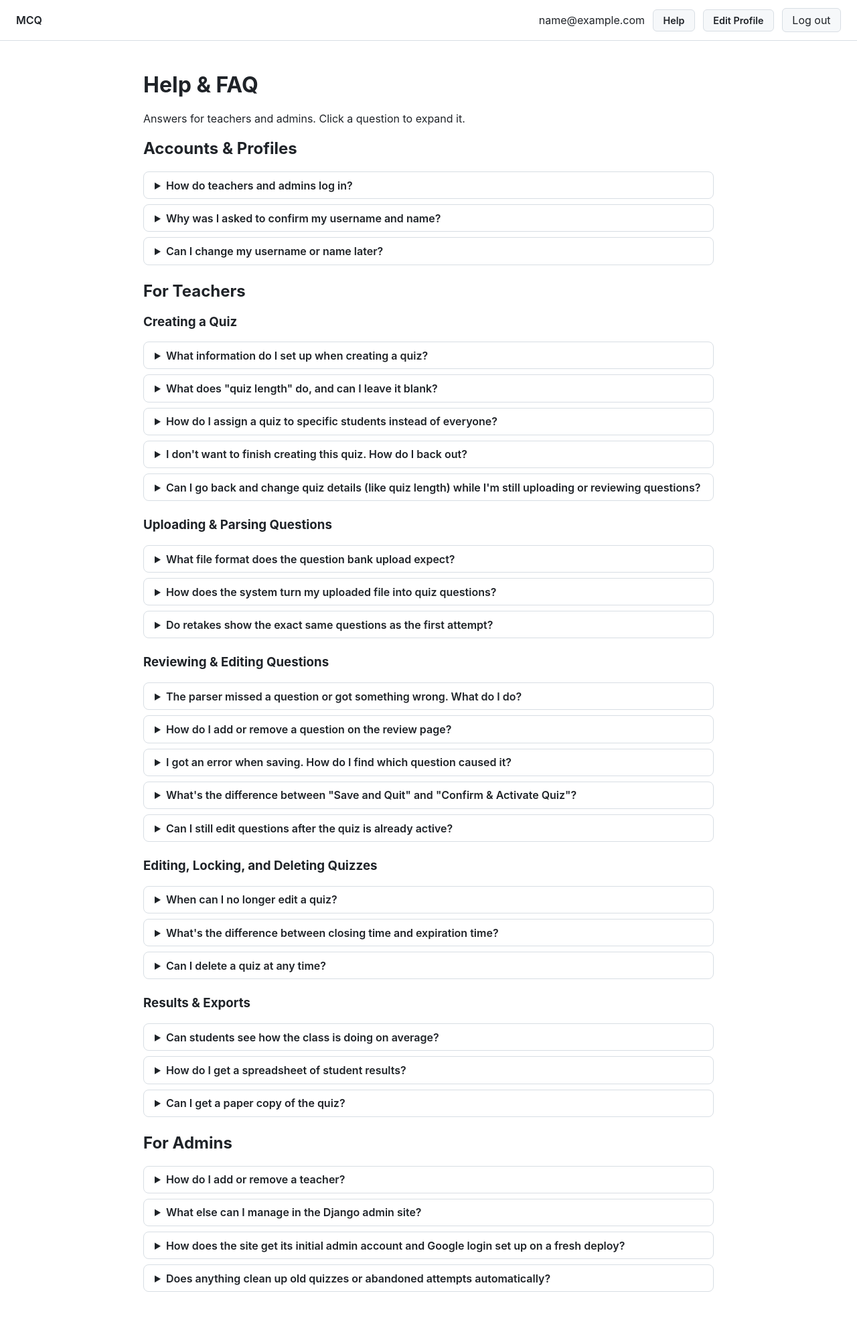
After one commit to GeorgeDai333/MCQ-Website, a Django app: page /quizzes/help/ in a window 1280 px wide. The commit adds this page. Shown: the whole page at 67% size. Run offline with Django 5.2, Linux system fonts and the light colour scheme; the visitor is signed in with stand-in values (Sample User, id 1).

Commit message:
Add a Help/FAQ page for teachers and admins
New quizzes:help route, gated to teachers and superusers only (students
have no need for it and can't reach it directly either). Covers account
setup, quiz creation/upload/review/editing/locking/deletion, exports,
and admin-side allowlist/data-management and scheduled jobs -- pulled
from the updated spec doc. Linked via a "Help" button in the nav bar,
visible only to teachers and admins.

Co-Authored-By: Claude Sonnet 5 <noreply@anthropic.com>

```diff
--- a/quizzes/permissions.py
+++ b/quizzes/permissions.py
@@ -17,6 +17,21 @@ def teacher_required(view_func):
     return wrapper
 
 
+def teacher_or_admin_required(view_func):
+    @wraps(view_func)
+    def wrapper(request, *args, **kwargs):
+        if not request.user.is_authenticated:
+            raise PermissionDenied("Login required.")
+        if request.user.is_superuser:
+            return view_func(request, *args, **kwargs)
+        profile = getattr(request.user, "profile", None)
+        if profile is None or not profile.is_teacher:
+            raise PermissionDenied("Teacher or admin access required.")
+        return view_func(request, *args, **kwargs)
+
+    return wrapper
+
+
 def require_quiz_owner(quiz, user):
     if quiz.owner_id != user.id:
         raise Http404("Quiz not found.")
--- a/quizzes/urls.py
+++ b/quizzes/urls.py
@@ -2,6 +2,7 @@ from django.contrib.auth.decorators import login_required
 from django.shortcuts import redirect
 from django.urls import path
 
+from .views import help as help_views
 from .views import student, teacher
 
 app_name = "quizzes"
@@ -17,6 +18,7 @@ def dashboard(request):
 
 urlpatterns = [
     path("", dashboard, name="dashboard"),
+    path("help/", help_views.help_page, name="help"),
     # Teacher
     path("teacher/", teacher.teacher_dashboard, name="teacher_dashboard"),
     path("teacher/quizzes/new/", teacher.teacher_quiz_create, name="teacher_quiz_create"),
--- /dev/null
+++ b/quizzes/views/help.py
@@ -0,0 +1,8 @@
+from django.shortcuts import render
+
+from ..permissions import teacher_or_admin_required
+
+
+@teacher_or_admin_required
+def help_page(request):
+    return render(request, "quizzes/help.html")
--- a/static/css/base.css
+++ b/static/css/base.css
@@ -112,3 +112,8 @@ input[type=text], input[type=number], input[type=datetime-local], textarea, sele
 .parse-errors { background: #fff8c5; border: 1px solid #d4a72c; border-radius: 6px; padding: 0.75rem 1rem; margin: 1rem 0; }
 .review-errors { background: #ffebe9; border: 1px solid var(--danger); border-radius: 6px; padding: 0.75rem 1rem; margin: 1rem 0; color: var(--danger); }
 .review-errors a { color: var(--danger); font-weight: 600; }
+
+.faq { margin-bottom: 1.5rem; }
+.faq details { border: 1px solid var(--border); border-radius: 8px; padding: 0.6rem 1rem; margin-bottom: 0.5rem; }
+.faq summary { cursor: pointer; font-weight: 600; }
+.faq details p { margin: 0.6rem 0 0.2rem; }
--- a/templates/base.html
+++ b/templates/base.html
@@ -13,6 +13,9 @@
     <div>
       {% if user.is_authenticated %}
         <span>{{ user.email }}</span>
+        {% if user.is_superuser or user.profile.is_teacher %}
+          <a class="btn" href="{% url 'quizzes:help' %}">Help</a>
+        {% endif %}
         <a class="btn" href="{% url 'accounts:edit_profile' %}">Edit Profile</a>
         <form class="logout-form" method="post" action="{% url 'account_logout' %}">
           {% csrf_token %}
--- /dev/null
+++ b/templates/quizzes/help.html
@@ -0,0 +1,140 @@
+{% extends "base.html" %}
+{% block title %}Help &amp; FAQ{% endblock %}
+{% block content %}
+  <h1>Help &amp; FAQ</h1>
+  <p>Answers for teachers and admins. Click a question to expand it.</p>
+
+  <h2>Accounts &amp; Profiles</h2>
+  <div class="faq">
+    <details>
+      <summary>How do teachers and admins log in?</summary>
+      <p>Teachers use the "Log in as Teacher (Google)" button on the landing page. Only emails on the Teacher Allowlist are signed in as a teacher -- anyone else who logs in that way is signed in as a student instead. The allowlist is re-checked on every login, so adding an email to it later still promotes that person to teacher the next time they log in. Admins (Django superusers) use the separate "Admin login" link on the landing page and sign in with a username and password, not Google.</p>
+    </details>
+    <details>
+      <summary>Why was I asked to confirm my username and name?</summary>
+      <p>The first time anyone logs in, the site requires a username and real first/last name before they can reach anything else on the site. This runs once, right after the first login.</p>
+    </details>
+    <details>
+      <summary>Can I change my username or name later?</summary>
+      <p>Yes -- click "Edit Profile" in the top navigation bar at any time to update your username or name.</p>
+    </details>
+  </div>
+
+  <h2>For Teachers</h2>
+
+  <h3>Creating a Quiz</h3>
+  <div class="faq">
+    <details>
+      <summary>What information do I set up when creating a quiz?</summary>
+      <p>Title, duration (how long a student has once they start), passing score, quiz length, whether a failed student may retake it, whether to show the class average, an opening time, a closing time, an expiration time, and who it's assigned to.</p>
+    </details>
+    <details>
+      <summary>What does "quiz length" do, and can I leave it blank?</summary>
+      <p>Quiz length is how many questions are sampled from your question bank for each attempt. Leave it blank to include every question in the bank on every attempt instead. If the bank has more questions than the quiz length, the system randomly samples that many questions per attempt.</p>
+    </details>
+    <details>
+      <summary>How do I assign a quiz to specific students instead of everyone?</summary>
+      <p>Choose "Specific students" under Assignment -- a checklist of students appears (it's hidden when "All students" is selected). Each student is labeled with their real name, username, and email so they're easy to tell apart.</p>
+    </details>
+    <details>
+      <summary>I don't want to finish creating this quiz. How do I back out?</summary>
+      <p>On the first step (before anything is saved), just click Cancel. Once a draft quiz exists, the upload and review steps offer "Keep as Draft &amp; Quit" (saves your progress to finish later) or "Discard Quiz" (permanently deletes the in-progress draft).</p>
+    </details>
+    <details>
+      <summary>Can I go back and change quiz details (like quiz length) while I'm still uploading or reviewing questions?</summary>
+      <p>Yes -- use the "Edit Quiz Details" button on the upload or review step. Saving there brings you right back to the step you left, instead of sending you to the dashboard.</p>
+    </details>
+  </div>
+
+  <h3>Uploading &amp; Parsing Questions</h3>
+  <div class="faq">
+    <details>
+      <summary>What file format does the question bank upload expect?</summary>
+      <p>A .txt or .docx file containing numbered questions, each with lettered options (A, B, C, ...), followed by a trailing answer key mapping question numbers to the correct letter. The file can contain more questions than the quiz will actually use -- the system samples from it per attempt.</p>
+    </details>
+    <details>
+      <summary>How does the system turn my uploaded file into quiz questions?</summary>
+      <p>The raw text is sent to the Claude API (an LLM), which reads the numbered questions, their lettered options, and the trailing answer key, and returns structured question data -- so you don't have to type each question into a form by hand.</p>
+    </details>
+    <details>
+      <summary>Do retakes show the exact same questions as the first attempt?</summary>
+      <p>No. When a student retakes a quiz, the system prefers bank questions they haven't seen yet on that quiz, and only reuses already-seen questions once there aren't enough unseen ones left to fill the quiz length.</p>
+    </details>
+  </div>
+
+  <h3>Reviewing &amp; Editing Questions</h3>
+  <div class="faq">
+    <details>
+      <summary>The parser missed a question or got something wrong. What do I do?</summary>
+      <p>Anything that couldn't be parsed automatically is flagged separately on the review page so you can fill it in manually. You can also fix any parsed question directly, since every field is editable.</p>
+    </details>
+    <details>
+      <summary>How do I add or remove a question on the review page?</summary>
+      <p>Click "+ Add Question" to add a new blank question row (there's no limit on how many you can add). Every question has its own "Delete Question" button, which removes it from view immediately.</p>
+    </details>
+    <details>
+      <summary>I got an error when saving. How do I find which question caused it?</summary>
+      <p>An error summary appears next to the Save buttons listing exactly which row has a problem (for example, a marked correct answer that doesn't match any filled-in option) and why -- click it to jump straight to that row.</p>
+    </details>
+    <details>
+      <summary>What's the difference between "Save and Quit" and "Confirm &amp; Activate Quiz"?</summary>
+      <p>"Save and Quit" saves your progress as a draft so you can continue later without opening the quiz to students yet. "Confirm &amp; Activate Quiz" finalizes the question bank and opens the quiz to students.</p>
+    </details>
+    <details>
+      <summary>Can I still edit questions after the quiz is already active?</summary>
+      <p>Yes, as long as the quiz isn't locked yet (see "When can I no longer edit a quiz?" below). From the dashboard, click "Edit Questions" on an active quiz to add, remove, or fix questions -- the button reads "Save Changes" instead of "Confirm &amp; Activate Quiz" since the quiz is already live.</p>
+    </details>
+  </div>
+
+  <h3>Editing, Locking, and Deleting Quizzes</h3>
+  <div class="faq">
+    <details>
+      <summary>When can I no longer edit a quiz?</summary>
+      <p>A quiz "locks" the moment its opening time passes, or the moment any student starts an attempt on it -- whichever happens first. This prevents a quiz from being changed for some students but not others. Once locked, a quiz can no longer be edited, only deleted.</p>
+    </details>
+    <details>
+      <summary>What's the difference between closing time and expiration time?</summary>
+      <p>Closing time is when the quiz stops accepting new attempts from students -- the quiz and its data still exist afterward. Expiration time is a separate, optional field: once it passes, the quiz (question bank, attempts, and results included) is permanently and automatically deleted. Leave expiration time blank to keep the quiz around indefinitely.</p>
+    </details>
+    <details>
+      <summary>Can I delete a quiz at any time?</summary>
+      <p>Yes, with a confirmation step. Deleting a quiz permanently removes it, its question bank, and every student attempt and answer tied to it -- this cannot be undone.</p>
+    </details>
+  </div>
+
+  <h3>Results &amp; Exports</h3>
+  <div class="faq">
+    <details>
+      <summary>Can students see how the class is doing on average?</summary>
+      <p>Only if you enable "show class average" when creating or editing the quiz -- then students see the class's average score on their dashboard for that quiz.</p>
+    </details>
+    <details>
+      <summary>How do I get a spreadsheet of student results?</summary>
+      <p>Click "Download CSV Results" on the dashboard for any active quiz. It includes each student's username, name, email, score, pass/fail status, submission time, and whether it was auto-submitted.</p>
+    </details>
+    <details>
+      <summary>Can I get a paper copy of the quiz?</summary>
+      <p>Yes -- "Download Printable Sample (.docx)" generates a fresh random sample as a Word document. You can also download the exact frozen version of one student's specific attempt (in the order and lettering that student actually saw) for grading or verification.</p>
+    </details>
+  </div>
+
+  <h2>For Admins</h2>
+  <div class="faq">
+    <details>
+      <summary>How do I add or remove a teacher?</summary>
+      <p>In the Django admin site, manage the Teacher Allowlist -- add or remove the emails that should be automatically promoted to teacher the next time that person logs in with Google.</p>
+    </details>
+    <details>
+      <summary>What else can I manage in the Django admin site?</summary>
+      <p>Every user's Profile (their role and whether they've completed profile setup), and every Quiz, Question Bank Item, Quiz Attempt, Attempt Question, and Attempt Answer in the system, for support or troubleshooting.</p>
+    </details>
+    <details>
+      <summary>How does the site get its initial admin account and Google login set up on a fresh deploy?</summary>
+      <p>Two management commands run automatically on deploy: one creates the initial admin account from environment variables (safe to run on every boot -- it's a no-op once the account exists, so it never overwrites a password changed later), and another upserts the Google login configuration from environment variables so Google sign-in works without any manual click-through in the admin site.</p>
+    </details>
+    <details>
+      <summary>Does anything clean up old quizzes or abandoned attempts automatically?</summary>
+      <p>Yes. Two management commands handle this and run automatically on an hourly schedule (a GitHub Actions job, not something anyone needs to run by hand): one deletes any quiz past its expiration time, and the other auto-submits any abandoned in-progress attempt whose deadline has passed.</p>
+    </details>
+  </div>
+{% endblock %}
```
